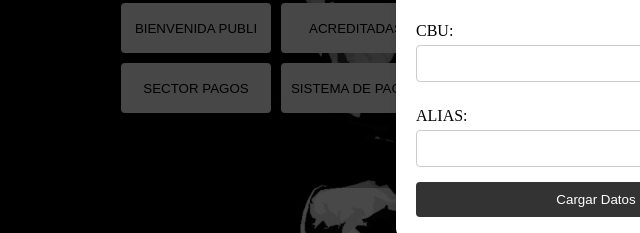
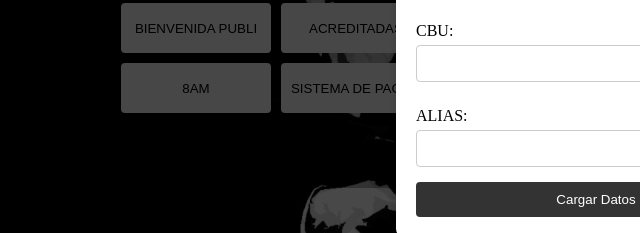
Before and after one commit to luxurycaba/powerboom, a plain HTML site: page index.html in a window 1280 px wide. Shown: the part 342-575 px from the top of the page, 44-684 px from the left. Drawn offline with Linux system fonts and the light colour scheme.

Commit message:
Update index.html

```diff
--- a/index.html
+++ b/index.html
@@ -37,7 +37,7 @@
       <button class="btn-container no-select" id="btn-solicitarUsuario">
         SOLICITAR USUARIO
       </button>
-      <button class="btn-container no-select" id="btn-sectorPagos">SECTOR PAGOS</button>
+      <button class="btn-container no-select" id="btn-sectorPagos">8AM</button>
       <button class="btn-container no-select" id="btn-sistemaDePagos">
         SISTEMA DE PAGOS
       </button>
```
